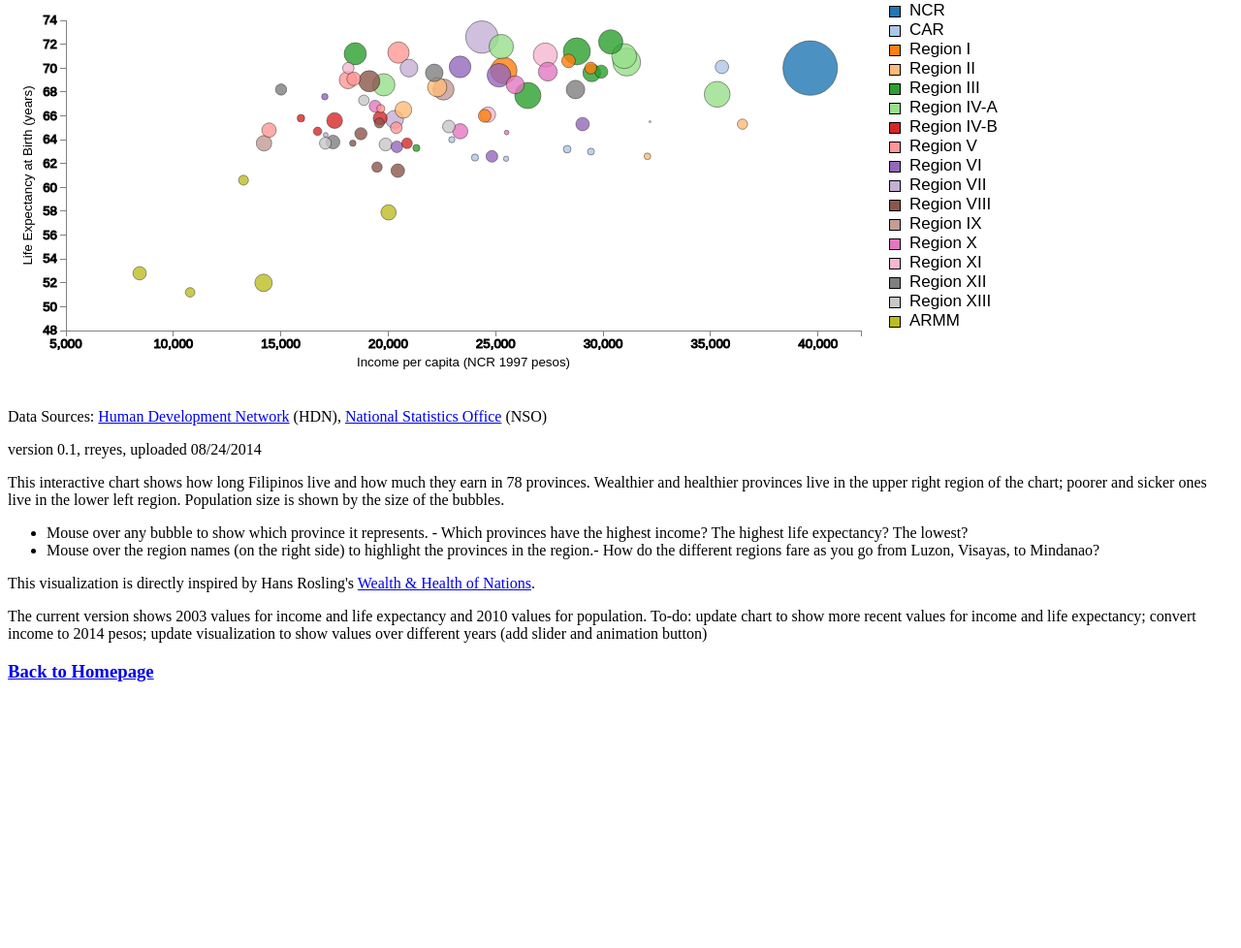
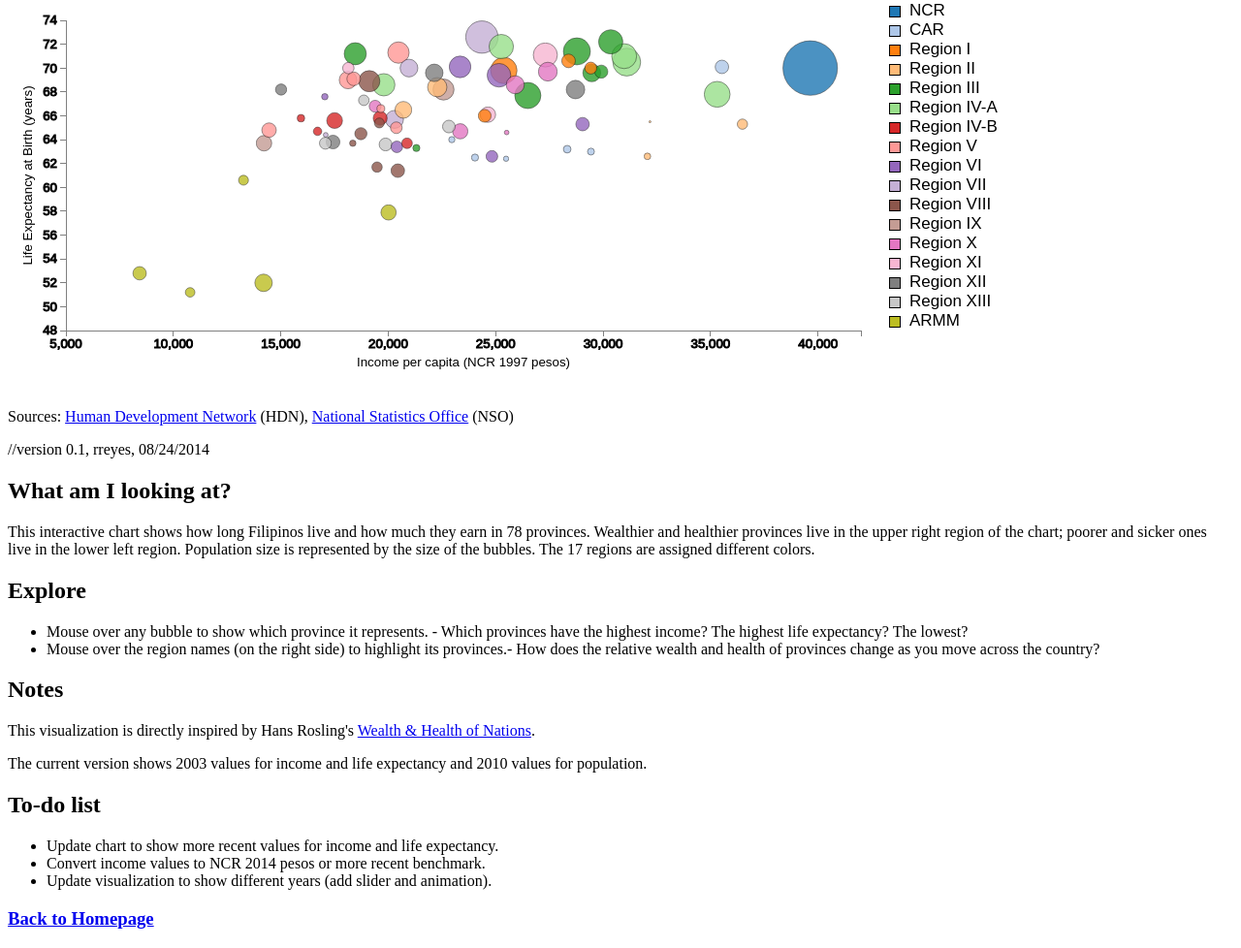
Before and after one commit to pinayobserver/wealth-and-health-of-ph, a plain HTML site: page index.html in a window 1280 px wide. Shown: the part 79-1057 px from the top of the page at 97% size. Before the commit the page ends 801 px from the top, so only its background shows below. Drawn offline with Linux system fonts and the light colour scheme.

Commit message:
Update index.html, updated blurb

```diff
--- a/index.html
+++ b/index.html
@@ -239,17 +239,26 @@ text.label{
 	<div id="bubblechart"></div>
 	<div id="key" margin="200px 0px 60px 0px"></div>
 	<div id="blurb">
-	<p>Data Sources: <a href="http://hdn.org.ph">Human Development Network</a> (HDN),
+	<p>Sources: <a href="http://hdn.org.ph">Human Development Network</a> (HDN),
 	<a href="http://www.census.gov.ph">National Statistics Office</a> (NSO)</p>
-	<p>version 0.1, rreyes, uploaded 08/24/2014</p>
+	<p>//version 0.1, rreyes, 08/24/2014</p>
+	<h2>What am I looking at?</h2>
 	<p>
-	This interactive chart shows how long Filipinos live and how much they earn in 78 provinces. Wealthier and healthier provinces live in the upper right region of the chart; poorer and sicker ones live in the lower left region. Population size is shown by the size of the bubbles.</p>
+	This interactive chart shows how long Filipinos live and how much they earn in 78 provinces. Wealthier and healthier provinces live in the upper right region of the chart; poorer and sicker ones live in the lower left region. Population size is represented by the size of the bubbles. The 17 regions are assigned different colors.</p>
+	<h2>Explore</h2>
 	<ul>
 	<li>Mouse over any bubble to show which province it represents. - Which provinces have the highest income? The highest life expectancy? The lowest?
-	<li>Mouse over the region names (on the right side) to highlight the provinces in the region.- How do the different regions fare as you go from Luzon, Visayas, to Mindanao?
+	<li>Mouse over the region names (on the right side) to highlight its provinces.- How does the relative wealth and health of provinces change as you move across the country?
 	</ul>
+	<h2>Notes</h2>
 	<p>This visualization is directly inspired by Hans Rosling's <a href="http://www.gapminder.org/world">Wealth & Health of Nations</a>.</p>
-	<p>The current version shows 2003 values for income and life expectancy and 2010 values for population. To-do: update chart to show more recent values for income and life expectancy; convert income to 2014 pesos; update visualization to show values over different years (add slider and animation button)</p>
+	<p>The current version shows 2003 values for income and life expectancy and 2010 values for population.</p>
+	<h2>To-do list</h2>
+	<ul>
+	<li> Update chart to show more recent values for income and life expectancy.
+	<li> Convert income values to NCR 2014 pesos or more recent benchmark.
+	<li> Update visualization to show different years (add slider and animation).
+	</ul>
 	<h3><a href="http://pinayobserver.github.io">Back to Homepage</a></h3>
 	</div>
 	<script>
```
